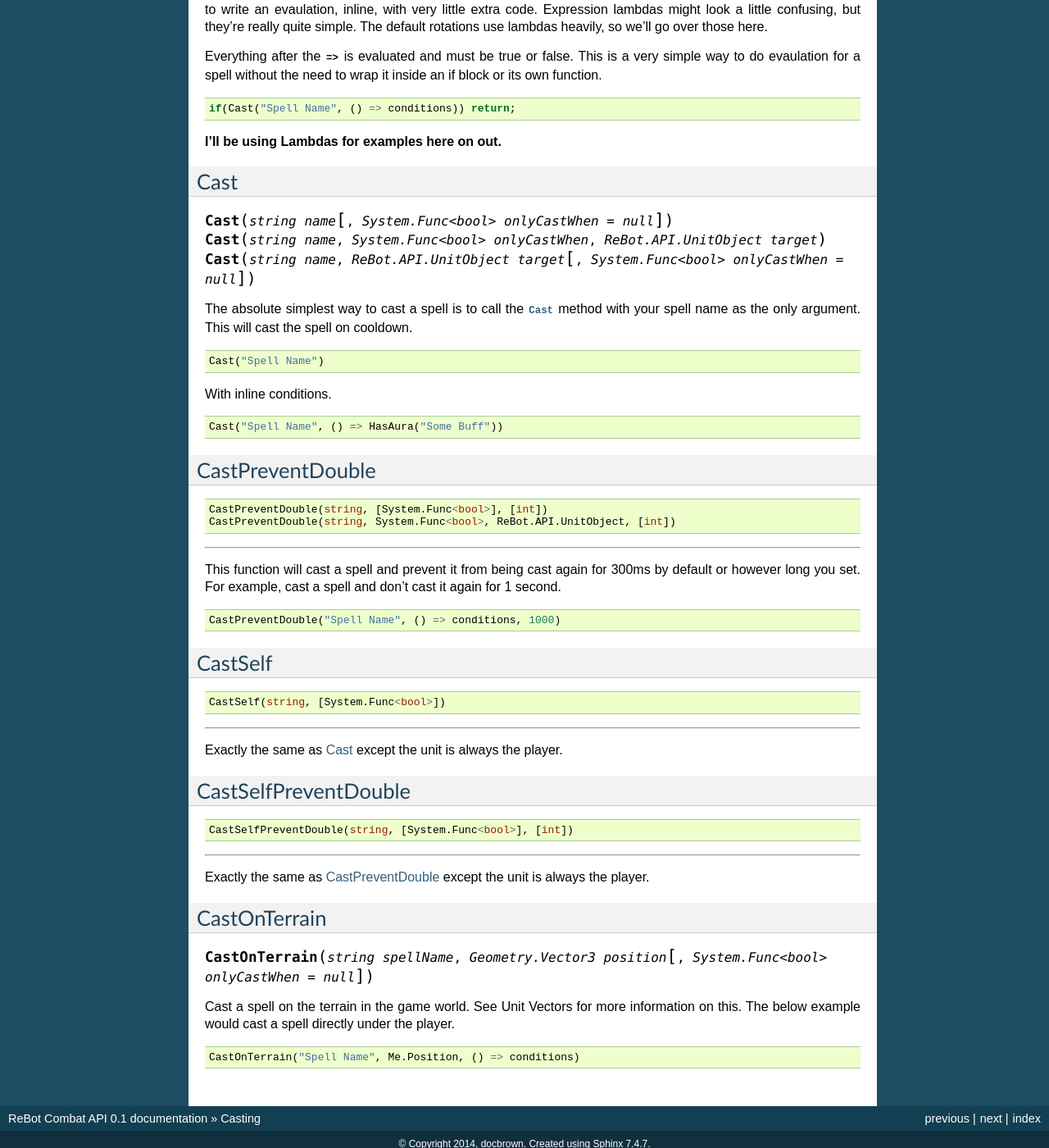
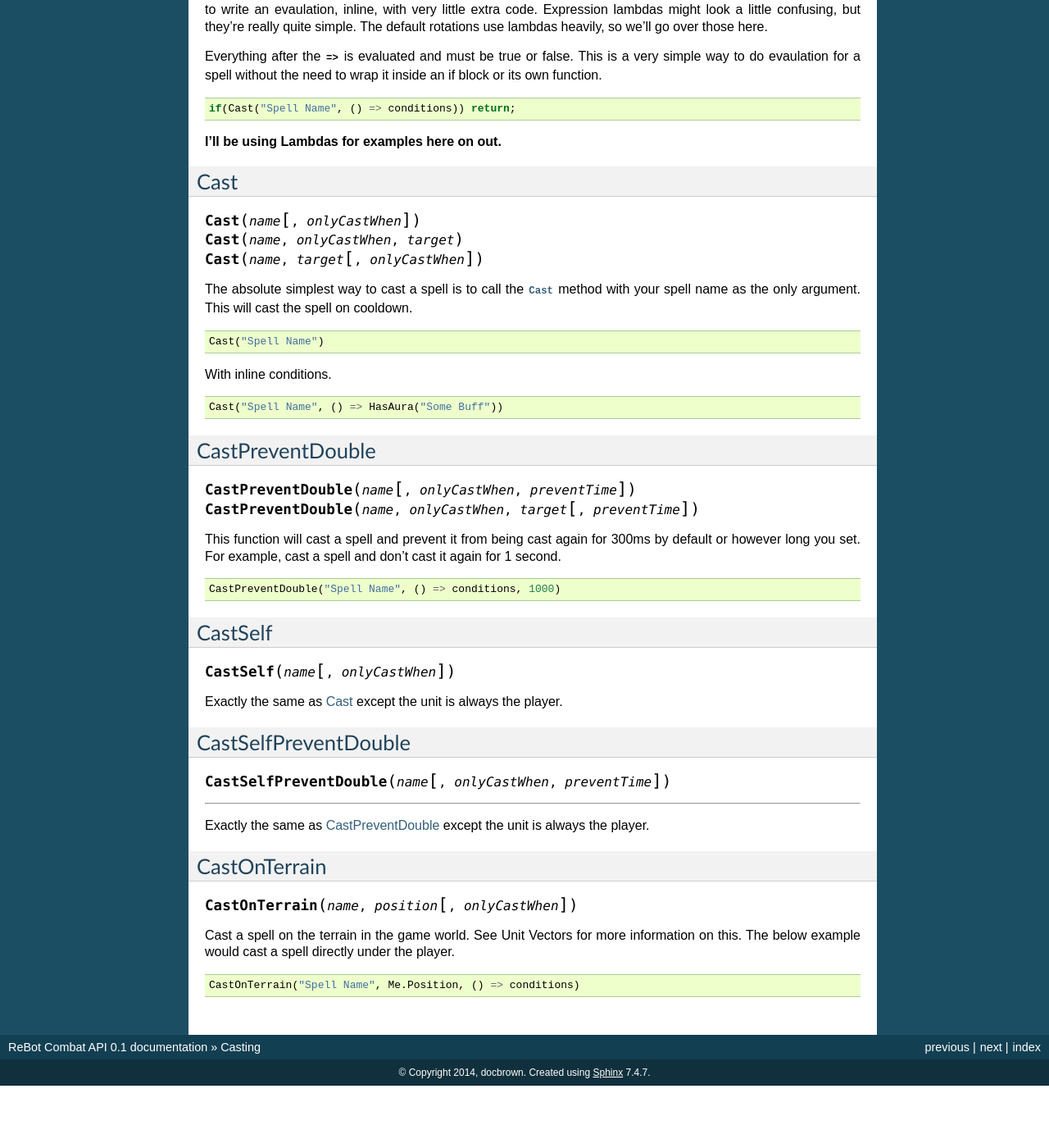
Before and after one commit to docbrown90/ReBotDocs, a Sphinx documentation site: the page built from docs/casting.rst, in a window 1280 px wide and 1400 px high, scrolled down 572 px. Shown: the whole window at 82% size. Built offline with Sphinx 7.4.7, drawn with Linux system fonts in a browser that asks for light colours; after the commit the page ends 1896 px from its top, so only the background shows below that; some of the changed text lies outside the part shown.

Commit message:
Update casting.rst

```diff
--- a/docs/casting.rst
+++ b/docs/casting.rst
@@ -45,9 +45,9 @@ without the need to wrap it inside an if block or its own function.
 
 Cast
 ----
-.. function:: Cast(string name, [System.Func<bool> onlyCastWhen = null])
-              Cast(string name, System.Func<bool> onlyCastWhen, ReBot.API.UnitObject target)
-              Cast(string name, ReBot.API.UnitObject target, [System.Func<bool> onlyCastWhen = null])
+.. function:: Cast(name[, onlyCastWhen])
+              Cast(name, onlyCastWhen, target)
+              Cast(name, target[, onlyCastWhen])
 
 The absolute simplest way to cast a spell is to call the `Cast` method with your spell name as the only argument.  This will cast the spell on cooldown.
 
@@ -61,16 +61,13 @@ With inline conditions.
 
     Cast("Spell Name", () => HasAura("Some Buff"))
 
+
 .. _cast-prevent-double:
 
 CastPreventDouble
 -----------------
-.. sourcecode:: c#
-
-    CastPreventDouble(string, [System.Func<bool>], [int])
-    CastPreventDouble(string, System.Func<bool>, ReBot.API.UnitObject, [int])
-
-----
+.. function:: CastPreventDouble(name[, onlyCastWhen, preventTime])
+              CastPreventDouble(name, onlyCastWhen, target[, preventTime])
 
 This function will cast a spell and prevent it from being cast again for 300ms by default or however long you set.
 For example, cast a spell and don't cast it again for 1 second.
@@ -81,20 +78,14 @@ For example, cast a spell and don't cast it again for 1 second.
 
 CastSelf
 --------
-.. sourcecode:: c#
-
-    CastSelf(string, [System.Func<bool>])
-
-----
+.. function:: CastSelf(name[, onlyCastWhen])
 
 Exactly the same as :ref:`cast` except the unit is always the player.
 
 
 CastSelfPreventDouble
 ---------------------
-.. sourcecode:: c#
-
-    CastSelfPreventDouble(string, [System.Func<bool>], [int])
+.. function:: CastSelfPreventDouble(name[, onlyCastWhen, preventTime])
 
 ----
 
@@ -103,7 +94,7 @@ Exactly the same as :ref:`cast-prevent-double` except the unit is always the pla
 
 CastOnTerrain
 -------------
-.. function::  CastOnTerrain(string spellName, Geometry.Vector3 position, [System.Func<bool> onlyCastWhen = null])
+.. function::  CastOnTerrain(name, position[, onlyCastWhen])
 
 Cast a spell on the terrain in the game world. See Unit Vectors for more information on this.  The below example would cast a spell directly under the player.
 
```
